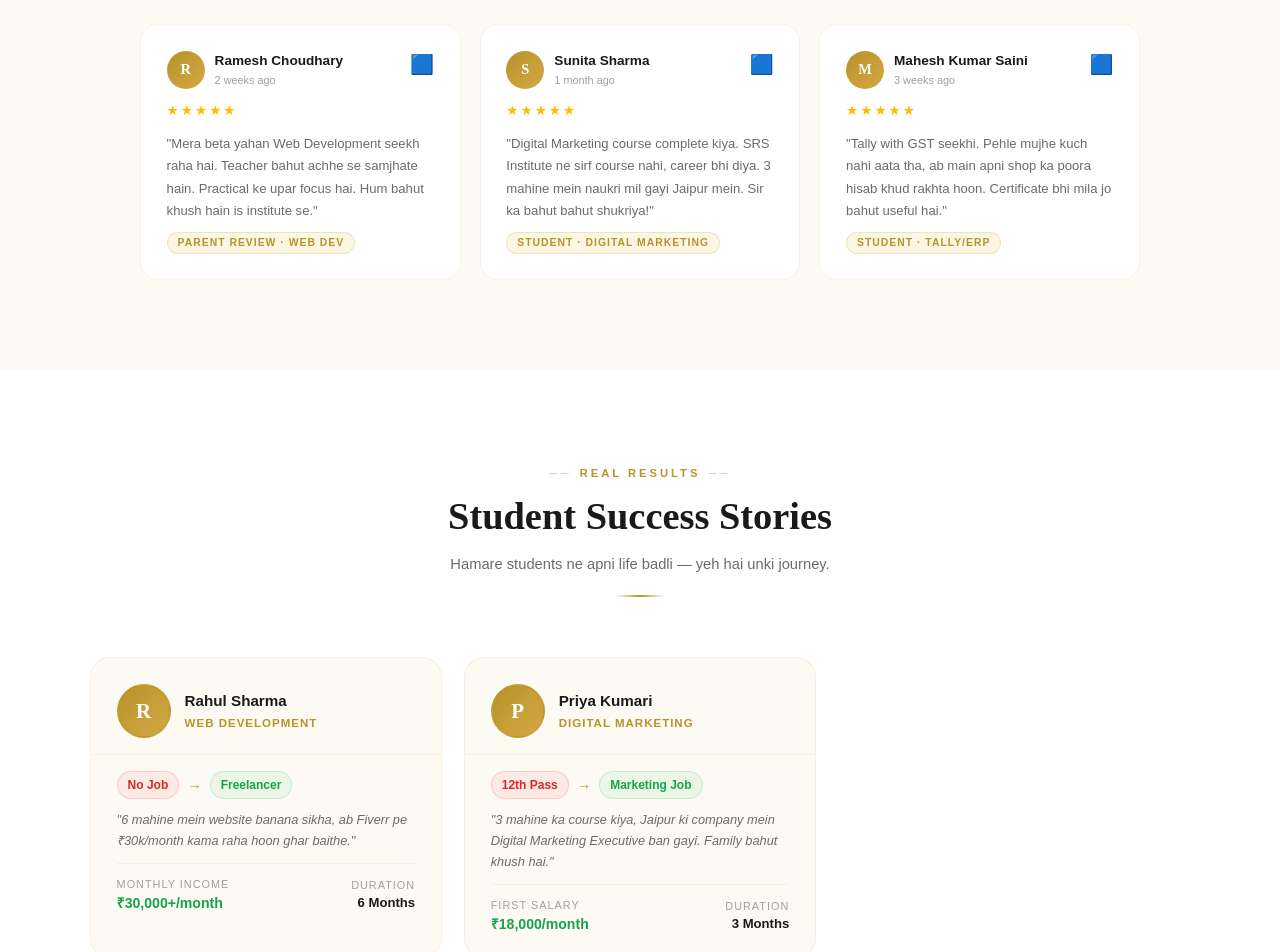
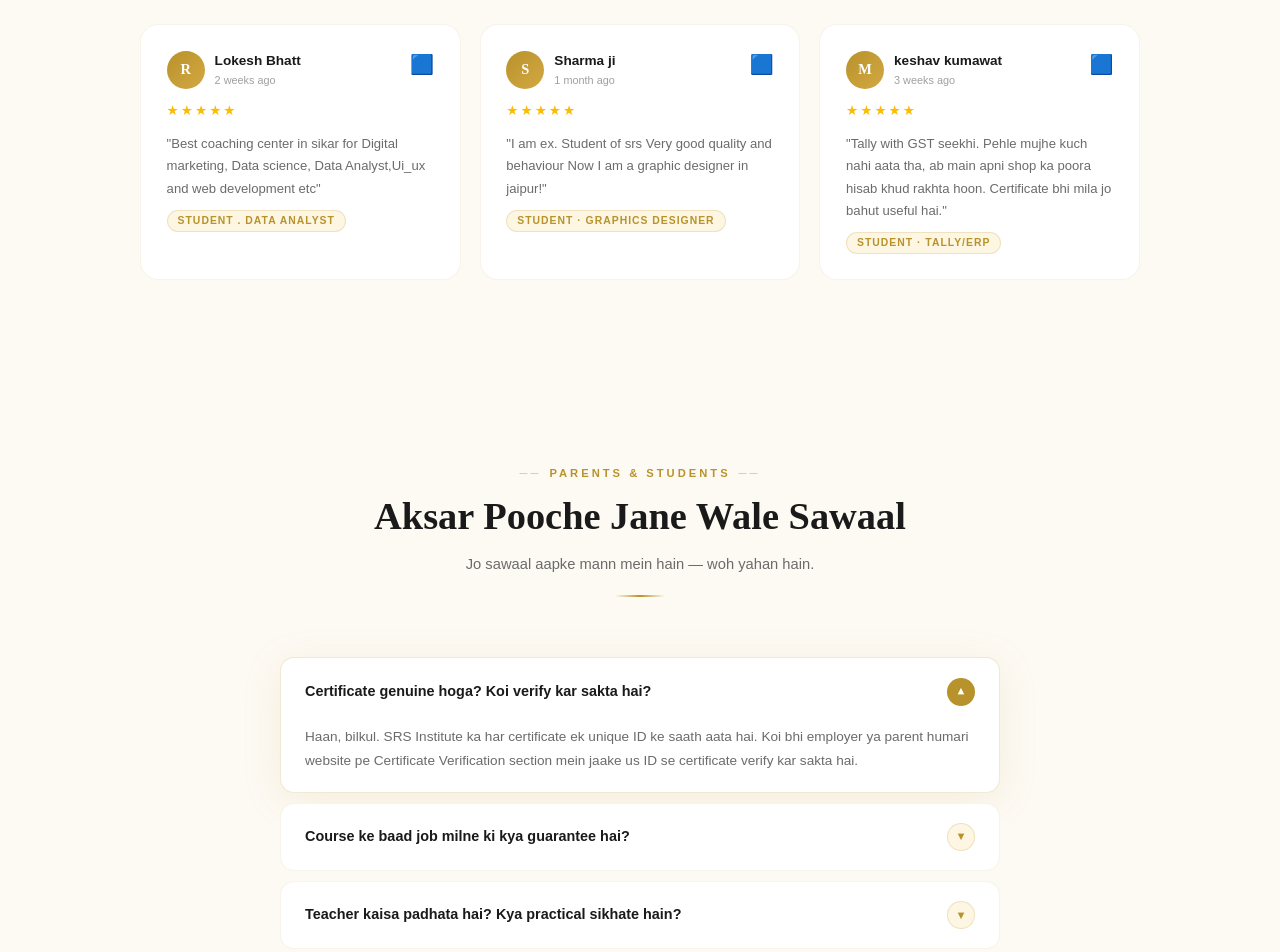
Before and after one commit to wecarestickyspot-hub/srs-institute-web, a Next.js app: page / in a window 1280 px wide. Shown: the part 5840-6792 px from the top of the page. Built offline with nearby package versions, Linux system fonts and the light colour scheme.

Commit message:
update many pages

```diff
--- a/app/page.tsx
+++ b/app/page.tsx
@@ -10,7 +10,7 @@ import WhyUs from "../components/WhyUs";
 import Testimonials from "../components/Testimonials";
 import AdmissionSection from "../components/AdmissionSection";
 import Reviews from "../components/Reviews";
-import SuccessGallery from "../components/SuccessGallery";
+// import SuccessGallery from "../components/SuccessGallery";
 import FAQ from "../components/FAQ";
 import Contact from "../components/Contact";
 import Footer from "../components/Footer";
@@ -76,7 +76,7 @@ export default function Home() {
         <AdmissionSection triggerToast={triggerToast} />
 
         <Reviews />
-        <SuccessGallery />
+        {/* <SuccessGallery /> */}
         <FAQ />
         <Contact />
       </main>
--- a/components/Reviews.jsx
+++ b/components/Reviews.jsx
@@ -11,7 +11,7 @@ export default function Reviews() {
         <div className="g-rating-box">
           <div className="g-logo">🟦</div>
           <div>
-            <div className="g-score">4.9</div>
+            <div className="g-score">5.0</div>
             <div className="g-stars-row">★★★★★</div>
             <div className="g-count">120+ Google Reviews</div>
           </div>
@@ -27,31 +27,35 @@ export default function Reviews() {
           <div className="review-top">
             <div className="reviewer">
               <div className="reviewer-ava">R</div>
-              <div><div className="reviewer-name">Ramesh Choudhary</div><div className="reviewer-time">2 weeks ago</div></div>
+              <div><div className="reviewer-name">Lokesh Bhatt</div><div className="reviewer-time">2 weeks ago</div></div>
             </div>
             <span className="review-g-icon">🟦</span>
           </div>
           <div className="review-stars">★★★★★</div>
-          <div className="review-text">&quot;Mera beta yahan Web Development seekh raha hai. Teacher bahut achhe se samjhate hain. Practical ke upar focus hai. Hum bahut khush hain is institute se.&quot;</div>
-          <span className="review-course-tag">Parent Review · Web Dev</span>
+          <div className="review-text">&quot;Best coaching center in sikar for Digital marketing, Data science, Data Analyst,Ui_ux and web development etc&quot;</div>
+          <span className="review-course-tag">Student . Data Analyst</span>
         </div>
         <div className="review-card">
           <div className="review-top">
             <div className="reviewer">
               <div className="reviewer-ava">S</div>
-              <div><div className="reviewer-name">Sunita Sharma</div><div className="reviewer-time">1 month ago</div></div>
+              <div><div className="reviewer-name">
+                Sharma ji</div><div className="reviewer-time">1 month ago</div></div>
             </div>
             <span className="review-g-icon">🟦</span>
           </div>
           <div className="review-stars">★★★★★</div>
-          <div className="review-text">&quot;Digital Marketing course complete kiya. SRS Institute ne sirf course nahi, career bhi diya. 3 mahine mein naukri mil gayi Jaipur mein. Sir ka bahut bahut shukriya!&quot;</div>
-          <span className="review-course-tag">Student · Digital Marketing</span>
+          <div className="review-text">&quot;I am ex. Student of srs
+            Very good quality and behaviour
+            Now I am a graphic designer in jaipur!&quot;</div>
+          <span className="review-course-tag">Student · Graphics Designer</span>
         </div>
         <div className="review-card">
           <div className="review-top">
             <div className="reviewer">
               <div className="reviewer-ava">M</div>
-              <div><div className="reviewer-name">Mahesh Kumar Saini</div><div className="reviewer-time">3 weeks ago</div></div>
+              <div><div className="reviewer-name">
+                keshav kumawat</div><div className="reviewer-time">3 weeks ago</div></div>
             </div>
             <span className="review-g-icon">🟦</span>
           </div>
--- a/components/SuccessGallery.jsx
+++ b/components/SuccessGallery.jsx
@@ -1,58 +1,58 @@
-export default function SuccessGallery() {
-  return (
-    <section id="success">
-      <div className="section-header">
-        <div className="section-overline">Real Results</div>
-        <h2 className="section-title">Student Success Stories</h2>
-        <p className="section-sub">Hamare students ne apni life badli — yeh hai unki journey.</p>
-        <div className="gold-rule"></div>
-      </div>
-      <div className="success-grid">
-        <div className="success-card">
-          <div className="success-card-top">
-            <div className="success-avatar">R</div>
-            <div><div className="success-name">Rahul Sharma</div><div className="success-course">Web Development</div></div>
-          </div>
-          <div className="success-card-body">
-            <div className="success-journey">
-              <span className="journey-from">No Job</span>
-              <span className="journey-arrow">→</span>
-              <span className="journey-to">Freelancer</span>
-            </div>
-            <div className="success-quote">&quot;6 mahine mein website banana sikha, ab Fiverr pe ₹30k/month kama raha hoon ghar baithe.&quot;</div>
-            <div className="success-salary">
-              <div><div className="salary-label">Monthly Income</div><div className="salary-val">₹30,000+/month</div></div>
-              <div style={{ textAlign: 'right' }}><div className="salary-label">Duration</div><div style={{ fontSize: '0.82rem', fontWeight: 600, color: 'var(--charcoal)' }}>6 Months</div></div>
-            </div>
-          </div>
-        </div>
-        <div className="success-card">
-          <div className="success-card-top">
-            <div className="success-avatar">P</div>
-            <div><div className="success-name">Priya Kumari</div><div className="success-course">Digital Marketing</div></div>
-          </div>
-          <div className="success-card-body">
-            <div className="success-journey">
-              <span className="journey-from">12th Pass</span>
-              <span className="journey-arrow">→</span>
-              <span className="journey-to">Marketing Job</span>
-            </div>
-            <div className="success-quote">&quot;3 mahine ka course kiya, Jaipur ki company mein Digital Marketing Executive ban gayi. Family bahut khush hai.&quot;</div>
-            <div className="success-salary">
-              <div><div className="salary-label">First Salary</div><div className="salary-val">₹18,000/month</div></div>
-              <div style={{ textAlign: 'right' }}><div className="salary-label">Duration</div><div style={{ fontSize: '0.82rem', fontWeight: 600, color: 'var(--charcoal)' }}>3 Months</div></div>
-            </div>
-          </div>
-        </div>
-      </div>
+// export default function SuccessGallery() {
+//   return (
+//     <section id="success">
+//       <div className="section-header">
+//         <div className="section-overline">Real Results</div>
+//         <h2 className="section-title">Student Success Stories</h2>
+//         <p className="section-sub">Hamare students ne apni life badli — yeh hai unki journey.</p>
+//         <div className="gold-rule"></div>
+//       </div>
+//       <div className="success-grid">
+//         <div className="success-card">
+//           <div className="success-card-top">
+//             <div className="success-avatar">R</div>
+//             <div><div className="success-name">Rahul Sharma</div><div className="success-course">Web Development</div></div>
+//           </div>
+//           <div className="success-card-body">
+//             <div className="success-journey">
+//               <span className="journey-from">No Job</span>
+//               <span className="journey-arrow">→</span>
+//               <span className="journey-to">Freelancer</span>
+//             </div>
+//             <div className="success-quote">&quot;6 mahine mein website banana sikha, ab Fiverr pe ₹30k/month kama raha hoon ghar baithe.&quot;</div>
+//             <div className="success-salary">
+//               <div><div className="salary-label">Monthly Income</div><div className="salary-val">₹30,000+/month</div></div>
+//               <div style={{ textAlign: 'right' }}><div className="salary-label">Duration</div><div style={{ fontSize: '0.82rem', fontWeight: 600, color: 'var(--charcoal)' }}>6 Months</div></div>
+//             </div>
+//           </div>
+//         </div>
+//         <div className="success-card">
+//           <div className="success-card-top">
+//             <div className="success-avatar">P</div>
+//             <div><div className="success-name">Priya Kumari</div><div className="success-course">Digital Marketing</div></div>
+//           </div>
+//           <div className="success-card-body">
+//             <div className="success-journey">
+//               <span className="journey-from">12th Pass</span>
+//               <span className="journey-arrow">→</span>
+//               <span className="journey-to">Marketing Job</span>
+//             </div>
+//             <div className="success-quote">&quot;3 mahine ka course kiya, Jaipur ki company mein Digital Marketing Executive ban gayi. Family bahut khush hai.&quot;</div>
+//             <div className="success-salary">
+//               <div><div className="salary-label">First Salary</div><div className="salary-val">₹18,000/month</div></div>
+//               <div style={{ textAlign: 'right' }}><div className="salary-label">Duration</div><div style={{ fontSize: '0.82rem', fontWeight: 600, color: 'var(--charcoal)' }}>3 Months</div></div>
+//             </div>
+//           </div>
+//         </div>
+//       </div>
 
-      {/* Trust Bar */}
-      <div className="trust-bar" style={{ marginTop: '3rem' }}>
-        <div className="trust-item"><div className="trust-icon">🏆</div><div className="trust-text">Govt. Recognized<span>Certified Institute</span></div></div>
-        <div className="trust-item"><div className="trust-icon">✅</div><div className="trust-text">1000 + Students<span>Successfully Placed</span></div></div>
-        <div className="trust-item"><div className="trust-icon">🔒</div><div className="trust-text">Verified Certificates<span>Online Verification</span></div></div>
-        <div className="trust-item"><div className="trust-icon">👨‍🏫</div><div className="trust-text">Expert Trainers<span>Industry Experience</span></div></div>
-      </div>
-    </section>
-  );
-}
+//       {/* Trust Bar */}
+//       <div className="trust-bar" style={{ marginTop: '3rem' }}>
+//         <div className="trust-item"><div className="trust-icon">🏆</div><div className="trust-text">Govt. Recognized<span>Certified Institute</span></div></div>
+//         <div className="trust-item"><div className="trust-icon">✅</div><div className="trust-text">1000 + Students<span>Successfully Placed</span></div></div>
+//         <div className="trust-item"><div className="trust-icon">🔒</div><div className="trust-text">Verified Certificates<span>Online Verification</span></div></div>
+//         <div className="trust-item"><div className="trust-icon">👨‍🏫</div><div className="trust-text">Expert Trainers<span>Industry Experience</span></div></div>
+//       </div>
+//     </section>
+//   );
+// }
```
